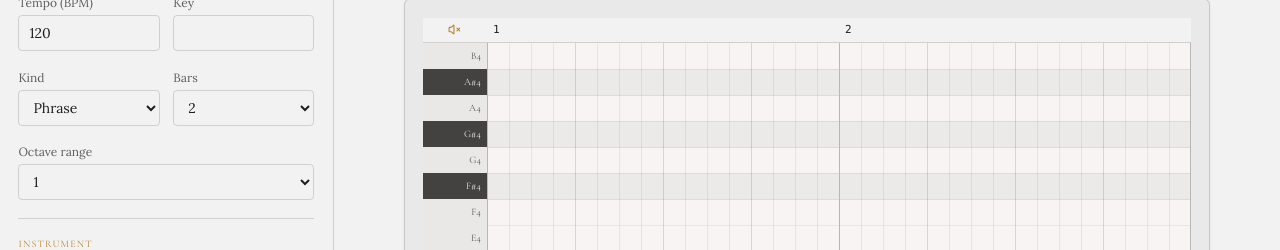
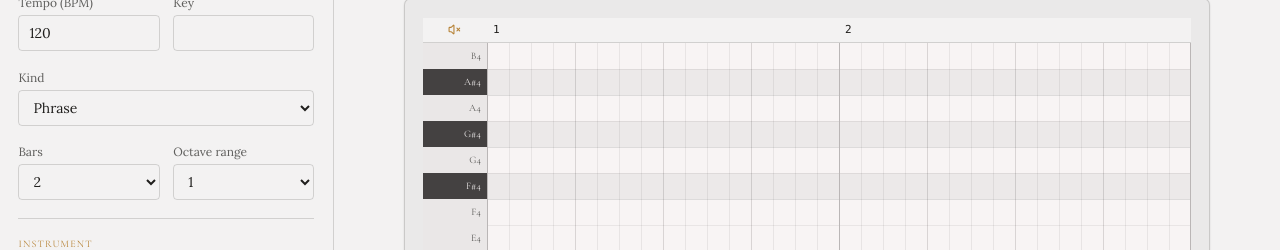
Before and after one commit to jellybro99/musical_zettelkasten, a React (Vite) app: page / in a window 1280 px wide. Both pictures are taken after a click on the button "Capture". Shown: the part 219-469 px from the top of the page. Built offline with nearby package versions, Linux system fonts and the light colour scheme.

Commit message:
Pair Bars with Octave range instead of Kind
Kind now stands alone as a full-width field; Bars (left) and Octave
range (right) form a paired row instead, since they're the two fields
that drive the grid-resize confirm dialog together.

```diff
--- a/src/components/MetadataPanel.tsx
+++ b/src/components/MetadataPanel.tsx
@@ -164,7 +164,6 @@ export function MetadataPanel({
         </div>
       </div>
 
-      <div className="metadata-field-row">
       <div className="field">
         <label htmlFor="slip-kind">Kind</label>
         <select
@@ -181,6 +180,7 @@ export function MetadataPanel({
         </select>
       </div>
 
+      <div className="metadata-field-row">
         <div className="field">
           <label htmlFor="slip-bars">Bars</label>
           <select
@@ -195,7 +195,6 @@ export function MetadataPanel({
               </option>
             ))}
           </select>
-        </div>
         </div>
 
         <div className="field">
@@ -212,6 +211,7 @@ export function MetadataPanel({
               </option>
             ))}
           </select>
+        </div>
       </div>
 
       <div className="hr" />
```
Lines whose indentation alone changed are shown as unchanged.
